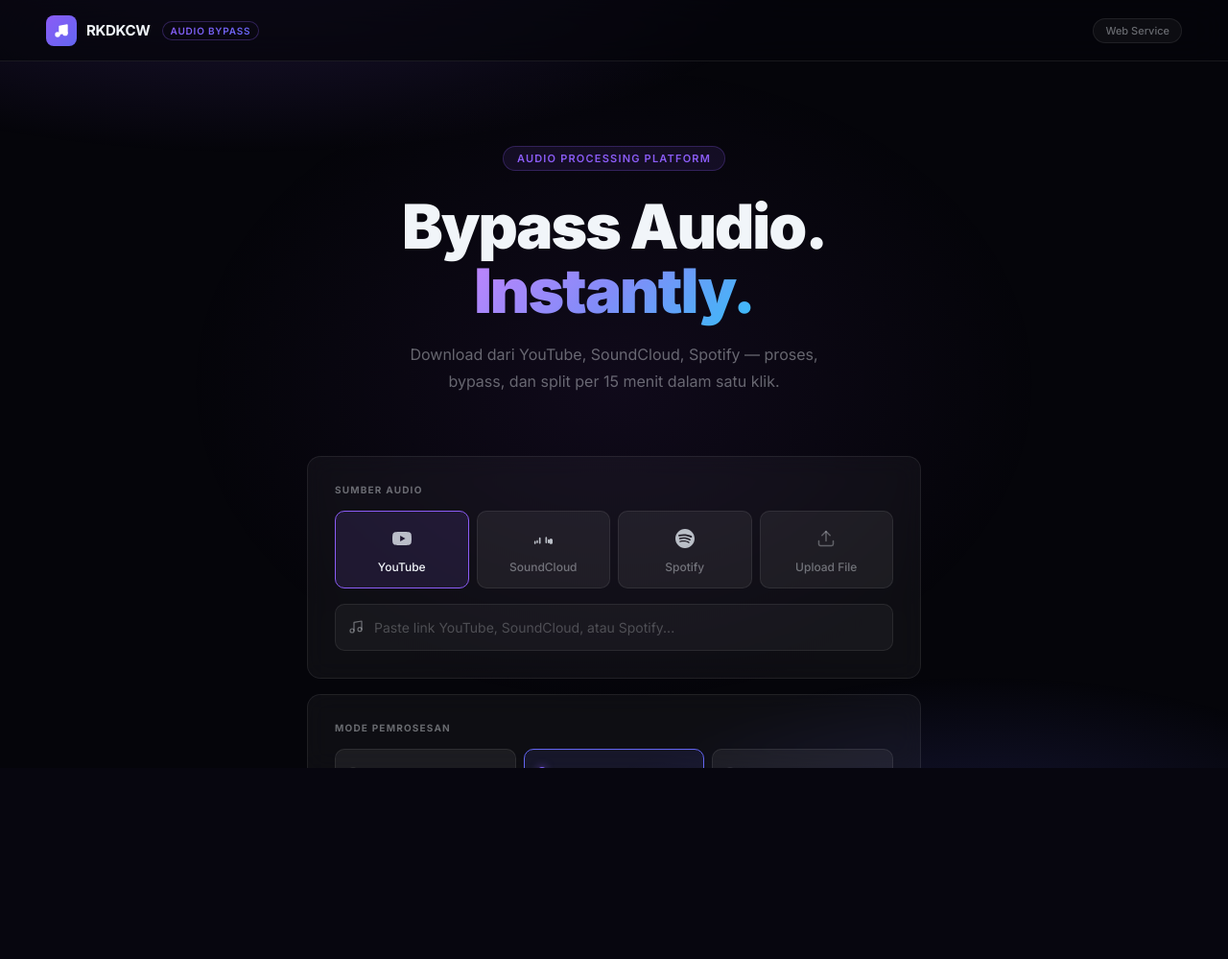
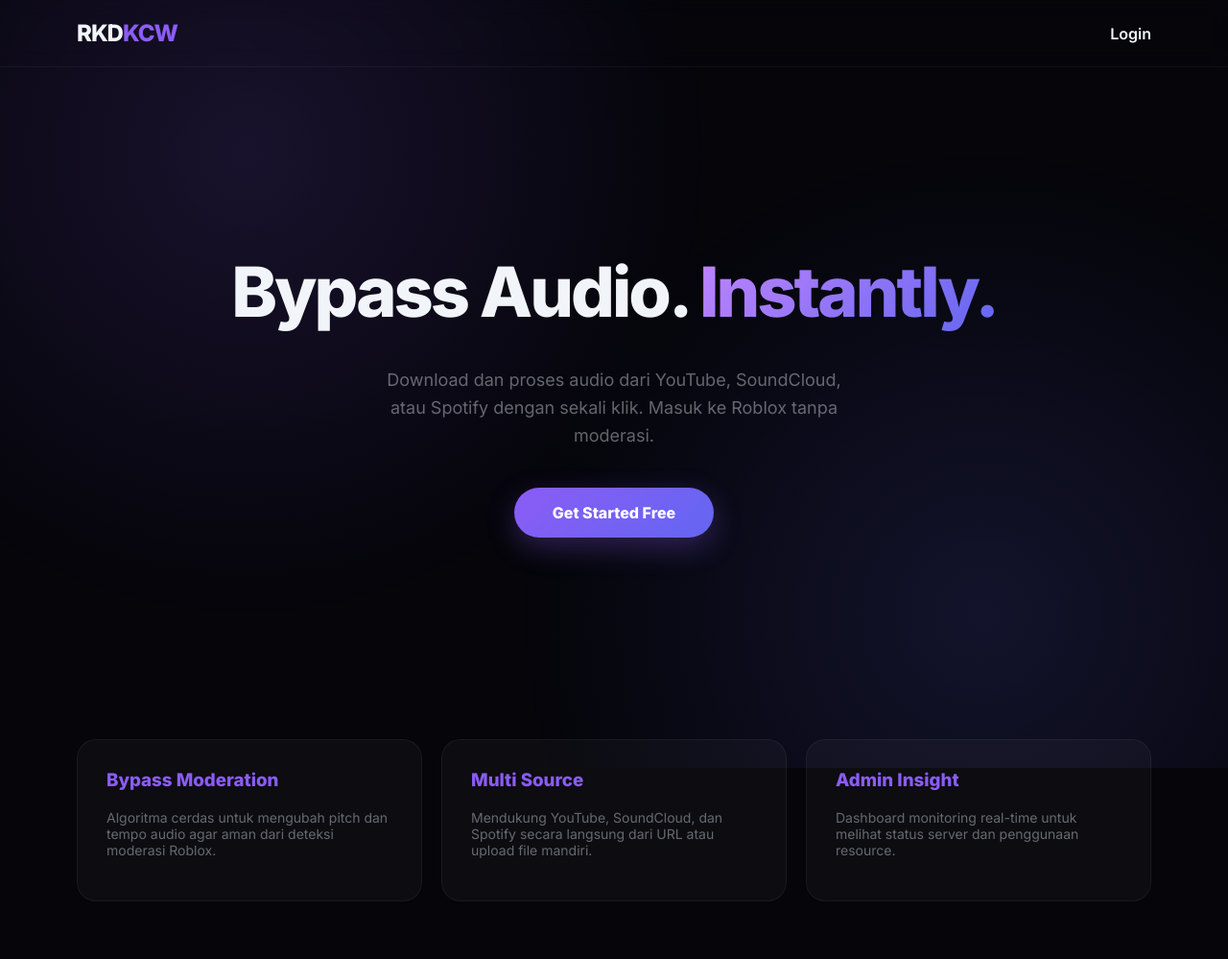
Before and after one commit to LordJunedGanteng/f4rrrr, a Flask app: page / in a window 1280 px wide. Shown: the whole page at 96% size. Before the commit the page ends 800 px from the top, so only its background shows below. Run offline with Flask 3, Linux system fonts and the light colour scheme; data that the repository does not hold is empty; some libraries are stand-ins or nearby versions.

Commit message:
Add files via upload

```diff
--- a/main.py
+++ b/main.py
@@ -2,7 +2,7 @@ import yt_dlp
 from pydub import AudioSegment
 import os
 import json
-from flask import Flask, render_template, jsonify, request, send_file, redirect
+from flask import Flask, render_template, jsonify, request, send_file, redirect, session, url_for
 import requests as _req
 import urllib.parse
 import datetime
@@ -10,6 +10,13 @@ import string
 import random
 import shutil
 import zipfile
+import uuid
+import threading
+import secrets
+import psutil
+import time
+import functools
+from werkzeug.security import generate_password_hash, check_password_hash
 
 def get_random_string(length=8):
     letters = string.ascii_lowercase + string.digits
@@ -21,6 +28,43 @@ os.makedirs("downloads", exist_ok=True)
 #  WEB SERVICE (Flask)
 # ─────────────────────────────────────────────
 app = Flask(__name__, template_folder='templates', static_folder='static')
+app.secret_key = os.environ.get("FLASK_SECRET", secrets.token_hex(24))
+
+# Data storage (JSON-based for Render compatibility)
+USERS_FILE  = 'users.json'
+HISTORY_FILE = 'history.json'
+ADMIN_CREDENTIALS = {
+    "username": "rkdkcw",
+    "password": generate_password_hash("admin@123")
+}
+
+# Helper to load/save JSON data
+def load_json(path, default=[]):
+    if os.path.exists(path):
+        try:
+            with open(path, 'r') as f: return json.load(f)
+        except: return default
+    return default
+
+def save_json(path, data):
+    with open(path, 'w') as f: json.dump(data, f, indent=2)
+
+# Auth middleware
+def login_required(f):
+    @functools.wraps(f)
+    def decorated_function(*args, **kwargs):
+        if 'user_id' not in session:
+            return redirect(url_for('login_page'))
+        return f(*args, **kwargs)
+    return decorated_function
+
+def admin_required(f):
+    @functools.wraps(f)
+    def decorated_function(*args, **kwargs):
+        if 'is_admin' not in session:
+            return redirect(url_for('admin_login_page'))
+        return f(*args, **kwargs)
+    return decorated_function
 
 # Job storage: job_id -> {status, progress, step, files, error}
 web_jobs = {}
@@ -314,15 +358,152 @@ def process_web_job(job_id, source, mode, url_or_path, is_upload, speed=2.253, a
         print(f'    [!] Web Job Error ({job_id}): {e}')
 
 
+# ─────────────────────────────────────────────
+#  CORE ROUTES (Landing & Auth)
+# ─────────────────────────────────────────────
 @app.route('/')
-def home():
-    return render_template('index.html')
+def landing_page():
+    if 'user_id' in session: return redirect(url_for('app_dashboard'))
+    return render_template('landing.html')
+
+@app.route('/login', methods=['GET', 'POST'])
+def login_page():
+    if request.method == 'POST':
+        user_list = load_json(USERS_FILE, {})
+        user     = request.form.get('username', '').strip()
+        pw       = request.form.get('password', '').strip()
+        if user in user_list and check_password_hash(user_list[user]['password'], pw):
+            session['user_id'] = user
+            return redirect(url_for('app_dashboard'))
+        return render_template('auth.html', error="Username atau password salah")
+    return render_template('auth.html', mode='login')
+
+@app.route('/signup', methods=['GET', 'POST'])
+def signup_page():
+    if request.method == 'POST':
+        user_list = load_json(USERS_FILE, {})
+        user     = request.form.get('username', '').strip()
+        pw       = request.form.get('password', '').strip()
+        if not user or not pw: return render_template('auth.html', error="Harap isi semua field", mode='signup')
+        if user in user_list: return render_template('auth.html', error="Username sudah terpakai", mode='signup')
+        user_list[user] = {
+            'password':   generate_password_hash(pw),
+            'is_premium': False,
+            'joined_at':  datetime.datetime.now().isoformat()
+        }
+        save_json(USERS_FILE, user_list)
+        session['user_id'] = user
+        return redirect(url_for('app_dashboard'))
+    return render_template('auth.html', mode='signup')
+
+@app.route('/logout')
+def logout():
+    session.clear()
+    return redirect(url_for('landing_page'))
+
+@app.route('/app')
+@login_required
+def app_dashboard():
+    users = load_json(USERS_FILE, {})
+    user_info = users.get(session['user_id'], {})
+    return render_template('index.html',
+                           user=session['user_id'],
+                           is_premium=user_info.get('is_premium', False))
+
+# ─────────────────────────────────────────────
+#  ADMIN PANEL
+# ─────────────────────────────────────────────
+@app.route('/admin/login', methods=['GET', 'POST'])
+def admin_login_page():
+    if request.method == 'POST':
+        user = request.form.get('username', '').strip()
+        pw   = request.form.get('password', '').strip()
+        if user == ADMIN_CREDENTIALS['username'] and check_password_hash(ADMIN_CREDENTIALS['password'], pw):
+            session['is_admin'] = True
+            return redirect(url_for('admin_dashboard'))
+        return render_template('auth.html', error="Invalid Admin Credentials", mode='admin')
+    return render_template('auth.html', mode='admin')
+
+@app.route('/admin/dashboard')
+@admin_required
+def admin_dashboard():
+    return render_template('admin.html')
+
+@app.route('/api/admin/stats')
+@admin_required
+def api_admin_stats():
+    users   = load_json(USERS_FILE, {})
+    history = load_json(HISTORY_FILE, [])
+    # System Stats
+    mem = psutil.virtual_memory()
+    # Health Checks
+    def check_status(url):
+        try: return 200 <= _req.head(url, timeout=3).status_code < 400
+        except: return False
+
+    return jsonify({
+        'total_users': len(users),
+        'premium_users': sum(1 for u in users.values() if u.get('is_premium')),
+        'total_tasks': len(history),
+        'memory': {
+            'total': mem.total,
+            'used': mem.used,
+            'percent': mem.percent
+        },
+        'apis': {
+            'youtube': check_status('https://www.youtube.com'),
+            'spotify': check_status('https://www.spotify.com'),
+            'roblox':  check_status('https://apis.roblox.com/assets/v1/assets'),
+        }
+    })
+
+@app.route('/api/admin/users')
+@admin_required
+def api_admin_users():
+    return jsonify(load_json(USERS_FILE, {}))
+
+@app.route('/api/admin/toggle_premium', methods=['POST'])
+@admin_required
+def api_admin_toggle_premium():
+    target = request.json.get('username')
+    users  = load_json(USERS_FILE, {})
+    if target in users:
+        users[target]['is_premium'] = not users[target].get('is_premium', False)
+        save_json(USERS_FILE, users)
+        return jsonify({'ok': True, 'new_status': users[target]['is_premium']})
+    return jsonify({'error': 'User not found'}), 404
+
+# ─────────────────────────────────────────────
+#  COOKIES API
+# ─────────────────────────────────────────────
+@app.route('/api/cookies', methods=['GET', 'POST', 'DELETE'])
+@login_required
+def api_cookies():
+    if request.method == 'GET':
+        active = cookies_active()
+        entries = 0
+        if active:
+            with open(COOKIES_FILE, 'r') as f: entries = sum(1 for line in f if line.strip() and not line.startswith('#'))
+        return jsonify({'active': active, 'entries': entries})
+
+    if request.method == 'POST':
+        c_text = request.json.get('cookies', '').strip()
+        if not c_text: return jsonify({'error': 'Empty content'}), 400
+        os.makedirs(os.path.dirname(COOKIES_FILE), exist_ok=True)
+        with open(COOKIES_FILE, 'w') as f: f.write(c_text)
+        entries = sum(1 for line in c_text.splitlines() if line.strip() and not line.startswith('#'))
+        return jsonify({'ok': True, 'entries': entries})
+
+    if request.method == 'DELETE':
+        if os.path.exists(COOKIES_FILE): os.remove(COOKIES_FILE)
+        return jsonify({'ok': True})
 
 @app.route('/favicon.ico')
 def favicon():
     return '', 204
 
 @app.route('/api/process', methods=['POST'])
+@login_required
 def api_process():
     source = request.form.get('source', 'youtube')
     mode   = request.form.get('mode', 'bypassed')
@@ -373,6 +554,7 @@ def api_process():
     return jsonify({'job_id': job_id})
 
 @app.route('/api/status/<job_id>')
+@login_required
 def api_status(job_id):
     job = web_jobs.get(job_id)
     if not job:
@@ -380,6 +562,7 @@ def api_status(job_id):
     return jsonify(job)
 
 @app.route('/api/download/<token>')
+@login_required
 def api_download(token):
     path = download_tokens.get(token)
     if not path or not os.path.exists(path):
@@ -415,6 +598,7 @@ def save_history_entry(entry):
         json.dump(history, f)
 
 @app.route('/api/preview')
+@login_required
 def api_preview():
     url = request.args.get('url', '').strip()
     if not url:
@@ -442,6 +626,7 @@ def api_preview():
         return jsonify({'error': str(e)}), 400
 
 @app.route('/api/history', methods=['GET'])
+@login_required
 def api_history_get():
     if not os.path.exists(HISTORY_FILE):
         return jsonify([])
@@ -452,12 +637,14 @@ def api_history_get():
         return jsonify([])
 
 @app.route('/api/history', methods=['DELETE'])
+@login_required
 def api_history_delete():
     if os.path.exists(HISTORY_FILE):
         os.remove(HISTORY_FILE)
     return jsonify({'ok': True})
 
 @app.route('/api/roblox/thumbnail/<asset_id>')
+@login_required
 def api_roblox_thumbnail(asset_id):
     try:
         resp = _req.get(
@@ -486,6 +673,7 @@ def api_roblox_thumbnail(asset_id):
         return jsonify({'error': str(e)}), 502
 
 @app.route('/api/roblox/upload', methods=['POST'])
+@login_required
 def api_roblox_upload():
     data      = request.get_json(force=True) or {}
     token     = data.get('token', '')
@@ -537,6 +725,7 @@ def api_roblox_upload():
     return jsonify({'ok': True, 'operation_id': op_id, 'path': path})
 
 @app.route('/api/roblox/operation/<op_id>')
+@login_required
 def api_roblox_operation(op_id):
     target = request.args.get('target', 'personal')
     if target == 'group':
--- a/requirements.txt
+++ b/requirements.txt
@@ -1,6 +1,7 @@
 yt-dlp==2026.02.21
 pydub==0.25.1
 flask==3.0.0
-audioop-lts>=0.2.1; python_version >= "3.13"
+audioop-lts>=0.2.1
 requests>=2.31.0
 gunicorn==21.2.0
+psutil>=5.9.0
--- a/templates/index.html
+++ b/templates/index.html
@@ -895,7 +895,7 @@
 
 <!-- NAV -->
 <nav>
-  <a class="nav-logo" href="#">
+  <a class="nav-logo" href="/">
     <div class="logo-mark">
       <svg viewBox="0 0 24 24" fill="none" stroke="#fff" stroke-width="2" stroke-linecap="round" stroke-linejoin="round" style="width:16px;height:16px;">
         <path d="M9 18V5l12-2v13"/><circle cx="6" cy="18" r="3"/><circle cx="18" cy="16" r="3"/>
@@ -905,15 +905,19 @@
   </a>
   <span class="nav-tag">Audio Bypass</span>
   <div class="nav-right">
-    <span class="pill">Web Service</span>
+    {% if is_premium %}
+      <span class="nav-tag" style="background: linear-gradient(135deg, #f59e0b, #fbbf24); border-color: #f59e0b; color: #fff; -webkit-text-fill-color: #fff;">PREMIUM</span>
+    {% endif %}
+    <span class="pill" style="color: var(--purple); font-weight: 700;">{{ user }}</span>
+    <a href="/logout" style="text-decoration: none; background: rgba(239,68,68,0.1); border: 1px solid rgba(239,68,68,0.2); color: #f87171; padding: 6px 12px; border-radius: 8px; font-size: 11px; font-weight: 700;">Logout</a>
   </div>
 </nav>
 
 <!-- HERO -->
 <section class="hero">
-  <div class="hero-eyebrow">Audio Processing Platform</div>
-  <h1>Bypass Audio.<br><span class="grad">Instantly.</span></h1>
-  <p>Download dari YouTube, SoundCloud, Spotify — proses, bypass, dan split per 15 menit dalam satu klik.</p>
+  <div class="hero-eyebrow">Welcome back, {{ user }}</div>
+  <h1>Audio Bypass<br><span class="grad">Dashboard.</span></h1>
+  <p>Download, bypass, dan split audio secara instan dengan satu klik.</p>
 </section>
 
 <!-- MAIN FORM -->
--- /dev/null
+++ b/templates/landing.html
@@ -0,0 +1,97 @@
+<!DOCTYPE html>
+<html lang="en">
+<head>
+    <meta charset="UTF-8">
+    <meta name="viewport" content="width=device-width, initial-scale=1.0">
+    <title>RKDKCW — Bypass Audio Instantly</title>
+    <link href="https://fonts.googleapis.com/css2?family=Inter:wght@400;600;800&display=swap" rel="stylesheet">
+    <style>
+        :root {
+            --bg: #05050a;
+            --purple: #8b5cf6;
+            --blue: #6366f1;
+            --text: #f1f5f9;
+            --muted: rgba(241,245,249,.4);
+        }
+        body {
+            background-color: var(--bg);
+            color: var(--text);
+            font-family: 'Inter', sans-serif;
+            margin: 0;
+            overflow-x: hidden;
+        }
+        .mesh-gradient {
+            position: fixed; inset: 0; z-index: -1;
+            background:
+                radial-gradient(circle at 20% 20%, rgba(139, 92, 246, 0.15), transparent 40%),
+                radial-gradient(circle at 80% 80%, rgba(99, 102, 241, 0.15), transparent 40%);
+        }
+        nav {
+            display: flex; justify-content: space-between; align-items: center;
+            padding: 20px 80px; backdrop-filter: blur(10px);
+            border-bottom: 1px solid rgba(255,255,255,0.05);
+        }
+        .logo { font-weight: 800; font-size: 24px; letter-spacing: -1px; }
+        .logo span { color: var(--purple); }
+        .hero {
+            display: flex; flex-direction: column; align-items: center; justify-content: center;
+            height: 80vh; text-align: center; padding: 0 20px;
+        }
+        h1 {
+            font-size: 72px; font-weight: 800; letter-spacing: -3px; line-height: 1;
+            margin-bottom: 24px; max-width: 800px;
+        }
+        h1 span {
+            background: linear-gradient(135deg, #c084fc, #6366f1);
+            -webkit-background-clip: text; -webkit-text-fill-color: transparent;
+        }
+        p.desc { font-size: 18px; color: var(--muted); max-width: 500px; line-height: 1.6; margin-bottom: 40px; }
+        .btn-get-started {
+            background: linear-gradient(135deg, var(--purple), var(--blue));
+            color: white; padding: 16px 40px; border-radius: 99px;
+            font-weight: 700; text-decoration: none; border: none;
+            box-shadow: 0 10px 30px rgba(139,92,246,0.3);
+            transition: transform 0.2s, box-shadow 0.2s;
+        }
+        .btn-get-started:hover { transform: translateY(-2px); box-shadow: 0 15px 40px rgba(139,92,246,0.5); }
+        .features {
+            display: grid; grid-template-columns: repeat(3, 1fr);
+            gap: 20px; padding: 60px 80px; max-width: 1200px; margin: 0 auto;
+        }
+        .feat-card {
+            background: rgba(255,255,255,0.03); border: 1px solid rgba(255,255,255,0.05);
+            padding: 30px; border-radius: 20px; text-align: left;
+        }
+        .feat-card h3 { margin-top: 0; color: var(--purple); }
+        .feat-card p { color: var(--muted); font-size: 14px; }
+    </style>
+</head>
+<body>
+    <div class="mesh-gradient"></div>
+    <nav>
+        <div class="logo">RKD<span>KCW</span></div>
+        <div class="nav-links">
+            <a href="/login" style="color: var(--text); text-decoration: none; font-weight: 600;">Login</a>
+        </div>
+    </nav>
+    <div class="hero">
+        <h1>Bypass Audio. <span>Instantly.</span></h1>
+        <p class="desc">Download dan proses audio dari YouTube, SoundCloud, atau Spotify dengan sekali klik. Masuk ke Roblox tanpa moderasi.</p>
+        <a href="/signup" class="btn-get-started">Get Started Free</a>
+    </div>
+    <div class="features">
+        <div class="feat-card">
+            <h3>Bypass Moderation</h3>
+            <p>Algoritma cerdas untuk mengubah pitch dan tempo audio agar aman dari deteksi moderasi Roblox.</p>
+        </div>
+        <div class="feat-card">
+            <h3>Multi Source</h3>
+            <p>Mendukung YouTube, SoundCloud, dan Spotify secara langsung dari URL atau upload file mandiri.</p>
+        </div>
+        <div class="feat-card">
+            <h3>Admin Insight</h3>
+            <p>Dashboard monitoring real-time untuk melihat status server dan penggunaan resource.</p>
+        </div>
+    </div>
+</body>
+</html>
```
Also changed, not shown: templates/admin.html (added, +188 -0 lines), templates/auth.html (added, +100 -0 lines), 1 other file.
